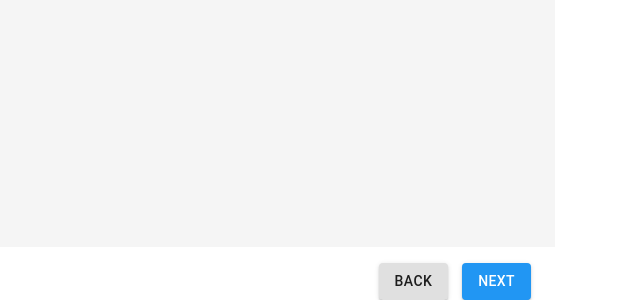
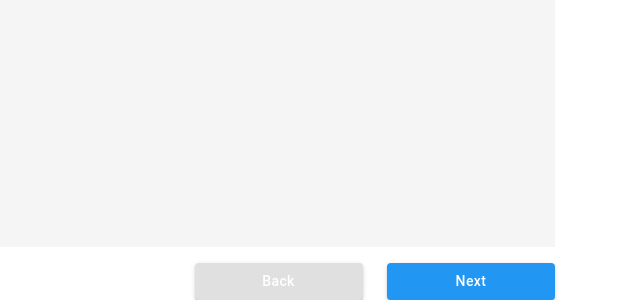
Before and after one commit to herorshi/story-bow-UI, a React (Create React App) app: page /PremiseTool in a window 1280 px wide. Shown: the part 725-1025 px from the top of the page, without its empty margins (640-1280 px from the left). Built offline with nearby package versions, Linux system fonts and the light colour scheme.

Commit message:
replace button with styledbutton

```diff
--- a/src/component/page/PremiseToolPage.js
+++ b/src/component/page/PremiseToolPage.js
@@ -4,6 +4,7 @@ import pageDetail from "../../pageDetail";
 import Board from "../Board";
 import { Container, Button } from "@material-ui/core";
 import Link from "../CustomLink";
+import StyledButton from "../StyledButton";
 export default function CoveragePage(props) {
   return (
     <>
@@ -16,21 +17,21 @@ export default function CoveragePage(props) {
       <Board></Board>
       <Container
         className="flexend"
-        style={{ display: "flex", marginTop: "1em" }}
+        style={{ display: "flex", marginTop: "1em", padding: "0" }}
       >
         <Link to="/">
-          <Button
+          <StyledButton
             variant="contained"
             color="gray"
             style={{ marginRight: "1em" }}
           >
             Back
-          </Button>
+          </StyledButton>
         </Link>
         <Link to="/PremiseTool/IdeaPremise">
-          <Button variant="contained" color="primary">
+          <StyledButton variant="contained" color="primary">
             Next
-          </Button>
+          </StyledButton>
         </Link>
       </Container>
     </>
```
